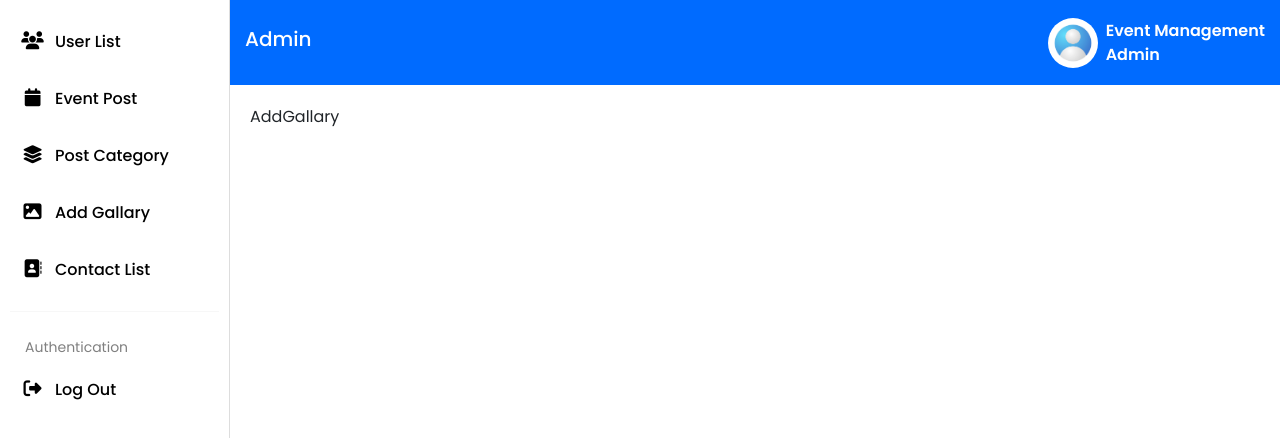
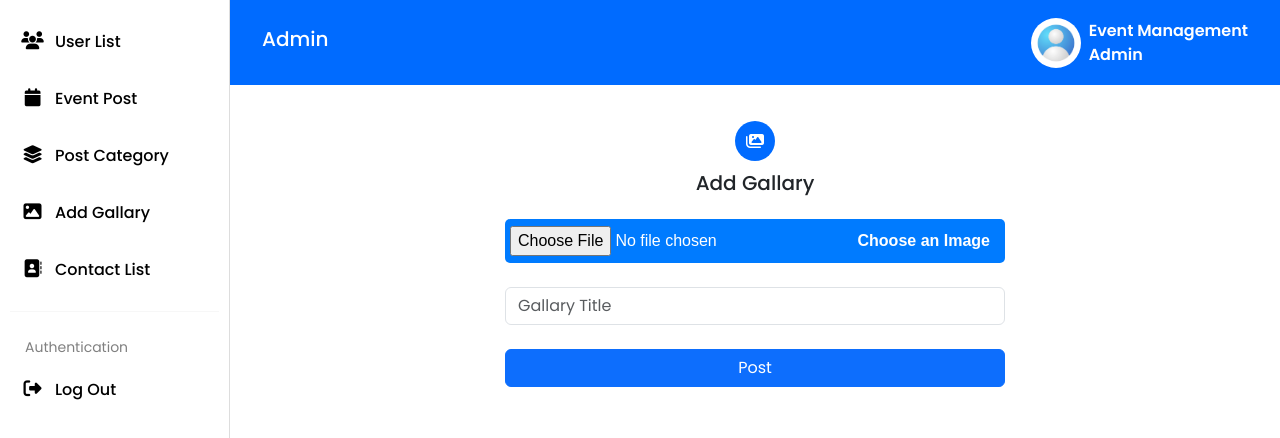
Before and after one commit to vivek8091/admin-event, a React (Create React App) app: page /AddGallary in a window 1280 px wide. Shown: the top 438 px of the page. Built offline with nearby package versions, Linux system fonts and the light colour scheme; a web font is replaced by a local one.

Commit message:
Add gallary page completed

```diff
--- a/src/Components/AddGallary.js
+++ b/src/Components/AddGallary.js
@@ -1,10 +1,34 @@
-function AddGallary(){
-    return(
-        <>
-            AddGallary
-        </>
-    );
+function AddGallary() {
+  return (
+    <>
+      <div className="event-title mt-3">
+        <div className="event-logo">
+          <i class="fa-solid fa-images"></i>
+        </div>
+        <h5>Add Gallary</h5>
+      </div>
+
+      <div className="add-gallary">
+        <div className="mb-4 file-input-container">
+          <input type="file" className="file-input" id="file" />
+          <label for="file" class="custom-file-label">
+            <span class="choose-btn">Choose an Image</span>
+          </label>
+        </div>
+        <div className="mb-4">
+          <input
+            type="text"
+            placeholder="Gallary Title"
+            className="form-control"
+          />
+        </div>
+
+        <button type="submit" class="btn btn-primary w-100">
+          Post
+        </button>
+      </div>
+    </>
+  );
 }
 
-
 export default AddGallary;
--- a/src/Styles/main.css
+++ b/src/Styles/main.css
@@ -87,7 +87,7 @@
     justify-content: space-between;
     background-color: #006bff;
     color: #fff;
-    padding: 10px 15px;
+    padding: 10px 2rem;
     box-sizing: border-box;
 }
 
@@ -272,3 +272,13 @@ hr {
     width: 100%;
     max-width: 60px;
 }
+
+
+/* Add gallary CSS */
+
+.add-gallary {
+    width: 100%;
+    max-width: 500px;
+    margin: auto;
+    margin-top: 1rem;
+}
```
